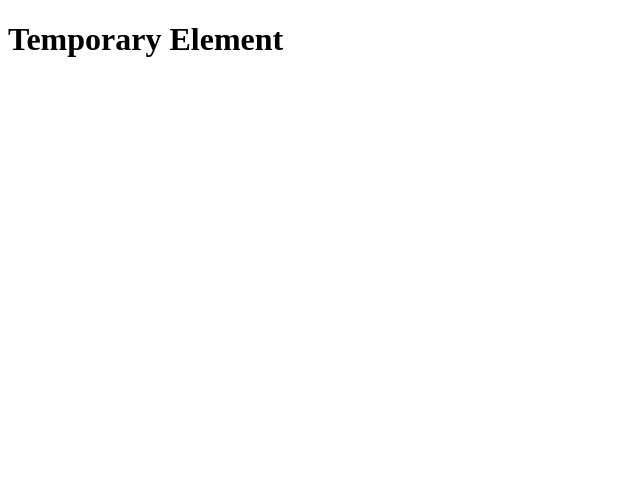
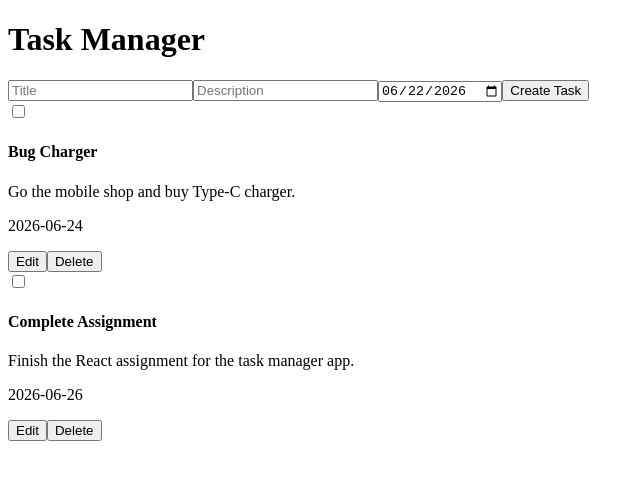
Before and after one commit to Smitdesai09/Task-Manager-Project, a React (Vite) app in the folder frontend/: page / in a window 1280 px wide. Shown: the top 480 px of the page, without its empty margins (0-644 px from the left). Built offline with nearby package versions, Linux system fonts and the light colour scheme.

Commit message:
Created Core components:Task.jsx, Tasks.jsx, and TaskInput.jsx -- displaying & adding task feature added

```diff
--- a/frontend/src/App.jsx
+++ b/frontend/src/App.jsx
@@ -1,9 +1,31 @@
+import { useState } from 'react';
 import './App.css'
+import { Tasks } from './components/Tasks';
+import { TaskInput } from './components/TaskInput';
 
 function App() {
+  const [tasks, setTasks] = useState([
+          {
+              id: crypto.randomUUID(),
+              title: "Bug Charger",
+              description: "Go the mobile shop and buy Type-C charger.",
+              dueDate: '2026-06-24',
+              isCompleted: false
+          },
+          {
+              id: crypto.randomUUID(),
+              title: "Complete Assignment",
+              description: "Finish the React assignment for the task manager app.",
+              dueDate: '2026-06-26',
+              isCompleted: false
+          }
+      ]);
+
   return (
     <>
-      <h1>Temporary Element</h1>
+      <h1>Task Manager</h1>
+      <TaskInput tasks={tasks} setTasks={setTasks} />
+      <Tasks tasks={tasks} />
     </>
   )
 }
--- /dev/null
+++ b/frontend/src/components/Task.jsx
@@ -0,0 +1,16 @@
+
+export function Task({ isCompleted, title, description, dueDate }){
+    return(
+        <div>
+            <input
+                type="checkbox"
+                checked={isCompleted}
+            />
+            <h4>{title}</h4>
+            <p>{description}</p>
+            <p>{dueDate}</p>
+            <button>Edit</button>
+            <button>Delete</button>
+        </div>
+    )
+}
--- /dev/null
+++ b/frontend/src/components/TaskInput.jsx
@@ -0,0 +1,45 @@
+import { useState } from "react"
+
+export function TaskInput({ tasks, setTasks }){
+    const [title, setTitle] = useState('');
+    const [description, setDescription] = useState('');
+    const [dueDate, setDueDate] = useState(new Date().toLocaleDateString('sv-SE'))
+
+    const createTask = () => {
+        setTasks(
+        [...tasks, {
+            id: crypto.randomUUID(),
+            title: title,
+            description: description,
+            dueDate: dueDate,
+            isCompleted: false
+        }]
+        )
+        console.log(`Title: ${title}\nDescription: ${description}`);
+        setTitle('');
+        setDescription('');
+    }
+
+    return(
+        <div>
+            <input
+                type="text"
+                placeholder="Title"
+                onChange={(event) => setTitle(event.target.value)}
+                value={title}
+            />
+            <input
+                type="text"
+                placeholder="Description"
+                onChange={(event) => setDescription(event.target.value)}
+                value={description}
+            />
+            <input
+                type="date"
+                value={dueDate}
+                onChange={(event) => setDueDate(event.target.value)}
+            />
+            <button onClick={createTask}>Create Task</button>
+        </div>
+    )
+}
--- /dev/null
+++ b/frontend/src/components/Tasks.jsx
@@ -0,0 +1,23 @@
+/* eslint-disable no-unused-vars */
+import { useState } from "react"
+import { Task } from "./Task"
+
+export function Tasks({ tasks }){
+    const taskComponents = tasks.map((task) => {
+        return (
+            <Task
+                key={task.id}
+                title={task.title}
+                description={task.description}
+                dueDate={task.dueDate}
+                isCompleted={task.isCompleted}
+            />
+        );
+    });
+
+    return(
+        <>
+            {taskComponents}
+        </>
+    )
+}
```
